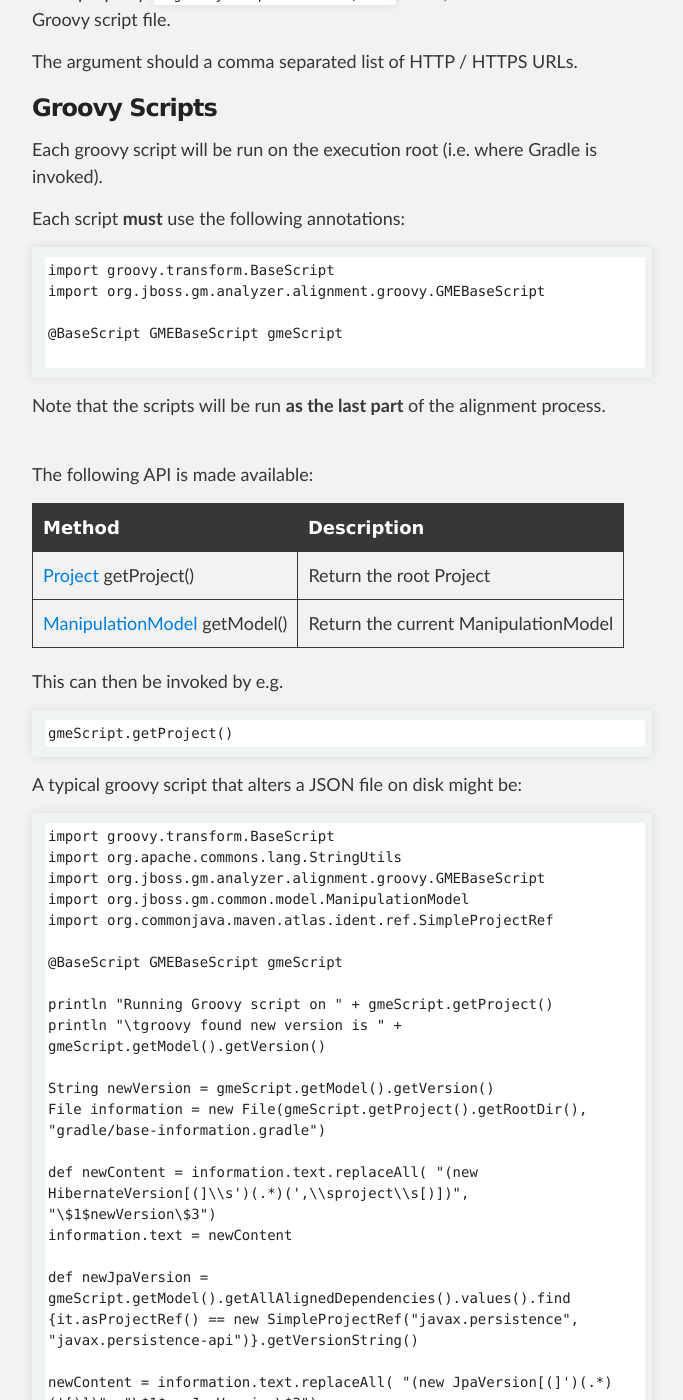
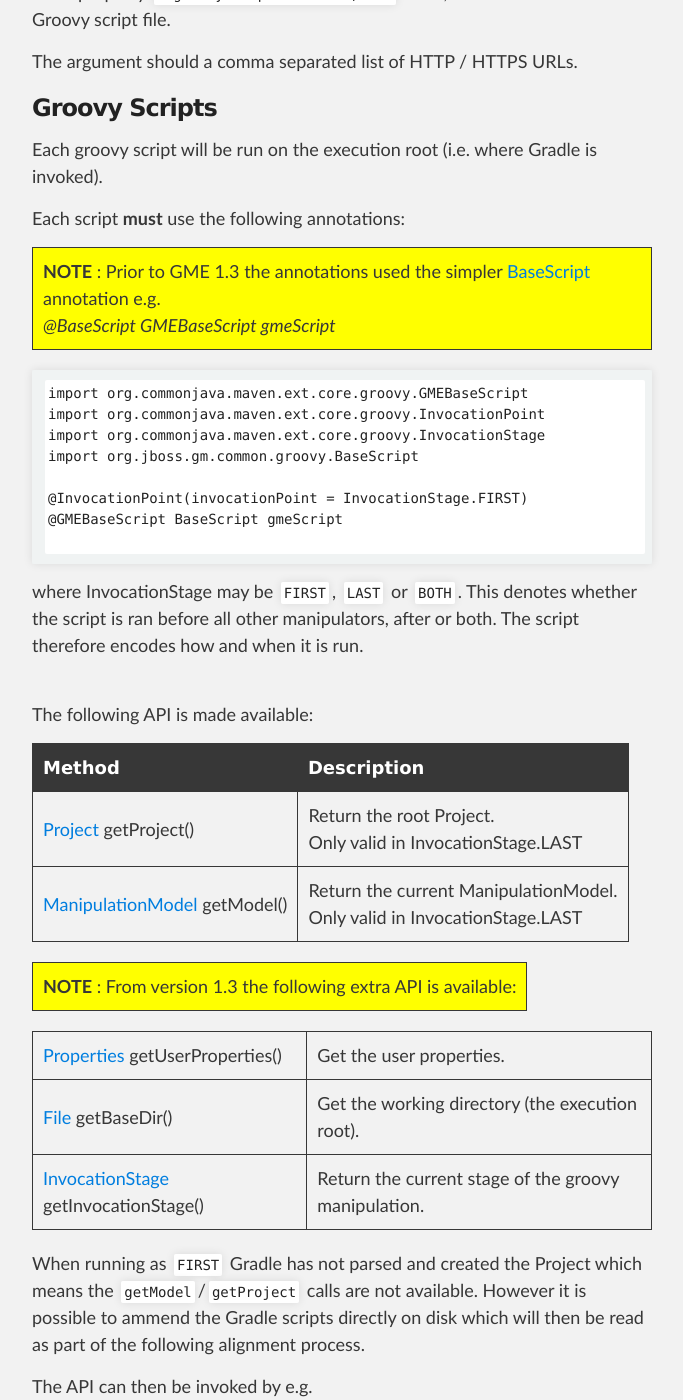
Before and after one commit to project-ncl/gradle-manipulator, a Jekyll site: the page built from guide/groovy.md, in a window 1280 px wide and 1400 px high, scrolled down 446 px. Shown: the whole window, without its empty margins (298-981 px from the left). Built offline with Jekyll 4.4.1, drawn with Linux system fonts in a browser that asks for light colours.

Commit message:
NCL-5075 Add documentation.

````diff
--- a/guide/groovy.md
+++ b/guide/groovy.md
@@ -21,15 +21,29 @@ Each groovy script will be run on the execution root (i.e. where Gradle is invok
 
 Each script <b>must</b> use the following annotations:
 
+<table bgcolor="#ffff00">
+<tr>
+<td>
+    <b>NOTE</b> : Prior to GME 1.3 the annotations used the simpler <a href="http://docs.groovy-lang.org/latest/html/gapi/groovy/transform/BaseScript.html">BaseScript</a> annotation e.g.
+<br/>
+<i>@BaseScript GMEBaseScript gmeScript</i>
+</td>
+</tr>
+</table>
+
 ```
-import groovy.transform.BaseScript
-import org.jboss.gm.analyzer.alignment.groovy.GMEBaseScript
+import org.commonjava.maven.ext.core.groovy.GMEBaseScript
+import org.commonjava.maven.ext.core.groovy.InvocationPoint
+import org.commonjava.maven.ext.core.groovy.InvocationStage
+import org.jboss.gm.common.groovy.BaseScript
 
-@BaseScript GMEBaseScript gmeScript
+@InvocationPoint(invocationPoint = InvocationStage.FIRST)
+@GMEBaseScript BaseScript gmeScript
 
 ```
 
-Note that the scripts will be run **as the last part** of the alignment process.
+where InvocationStage may be `FIRST`, `LAST` or `BOTH`. This denotes whether the script is ran
+before all other manipulators, after or both. The script therefore encodes how and when it is run.
 
 <br/>
 The following API is made available:
@@ -37,11 +51,25 @@ The following API is made available:
 
 | Method | Description |
 | -------|:------------|
-| [Project](https://docs.gradle.org/current/javadoc/org/gradle/api/Project.html) getProject() | Return the root Project |
-| [ManipulationModel](https://github.com/project-ncl/gradle-manipulator/blob/master/common/src/main/java/org/jboss/gm/common/model/ManipulationModel.java) getModel() | Return the current ManipulationModel |
+| [Project](https://docs.gradle.org/current/javadoc/org/gradle/api/Project.html) getProject() | Return the root Project. <br/>Only valid in InvocationStage.LAST |
+| [ManipulationModel](https://github.com/project-ncl/gradle-manipulator/blob/master/common/src/main/java/org/jboss/gm/common/model/ManipulationModel.java) getModel() | Return the current ManipulationModel. <br/>Only valid in InvocationStage.LAST |
+
+<table bgcolor="#ffff00">
+<tr>
+<td>
+    <b>NOTE</b> : From version 1.3 the following extra API is available:
+</td>
+</tr>
+</table>
+
+| [Properties](https://docs.oracle.com/javase/7/docs/api/java/util/Properties.html) getUserProperties() | Get the user properties. |
+| [File](https://docs.oracle.com/javase/7/docs/api/java/io/File.html) getBaseDir() | Get the working directory (the execution root). |
+| [InvocationStage](https://github.com/release-engineering/pom-manipulation-ext/blob/master/core/src/main/java/org/commonjava/maven/ext/core/groovy/InvocationStage.java) getInvocationStage() | Return the current stage of the groovy manipulation. |
 
 
-This can then be invoked by e.g.
+When running as `FIRST` Gradle has not parsed and created the Project which means the `getModel`/`getProject` calls are not available. However it is possible to ammend the Gradle scripts directly on disk which will then be read as part of the following alignment process.
+
+The API can then be invoked by e.g.
 
     gmeScript.getProject()
 
````
